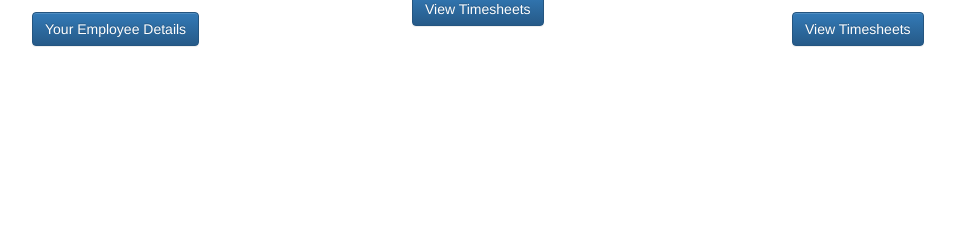
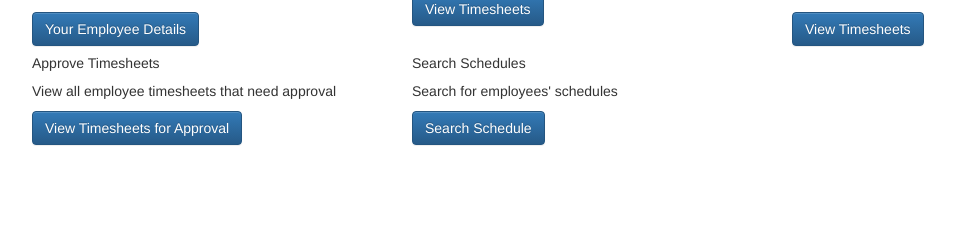
Before and after one commit to FinCampbell/zsheets, a Django app: page /zapp/dashboard/ in a window 1280 px wide. Shown: the part 287-527 px from the top of the page, without its empty margins (53-1008 px from the left). Run offline with Django 3.2, Linux system fonts and the light colour scheme; a user stored in the database is signed in; data comes from the database, SQL or seed files in the repository; some libraries are stand-ins or nearby versions.

Commit message:
updated to show certain features for managers only
approve timesheet and search schedule buttons

```diff
--- a/zsheets/templates/zapp/dashboard.html
+++ b/zsheets/templates/zapp/dashboard.html
@@ -35,6 +35,20 @@
 		            <p>Submit your timesheets to be approved by your manager.</p>
 								<a class="btn btn-primary" href="{% url 'submit_timesheet'%}" role="button">View Timesheets</a>
 		        </div>
+
+	{%if perms.can_approve%}
+            <div class="col-md-4 mkt-vp">
+               <h5>Approve Timesheets</h5>
+               <p>View all employee timesheets that need approval</p>
+               <a class="btn btn-primary" href="{% url 'approve_timesheets'%}" role="button">View Timesheets for Approval</a>
+           </div>
+
+           <div class="col-md-4 mkt-vp">
+              <h5>Search Schedules</h5>
+              <p>Search for employees' schedules</p>
+              <a class="btn btn-primary" href="{% url 'search_schedules'%}" role="button">Search Schedule</a>
+          </div>
+        {%endif%}
 		    </div>
   </div>
 {% endblock content %}
```
